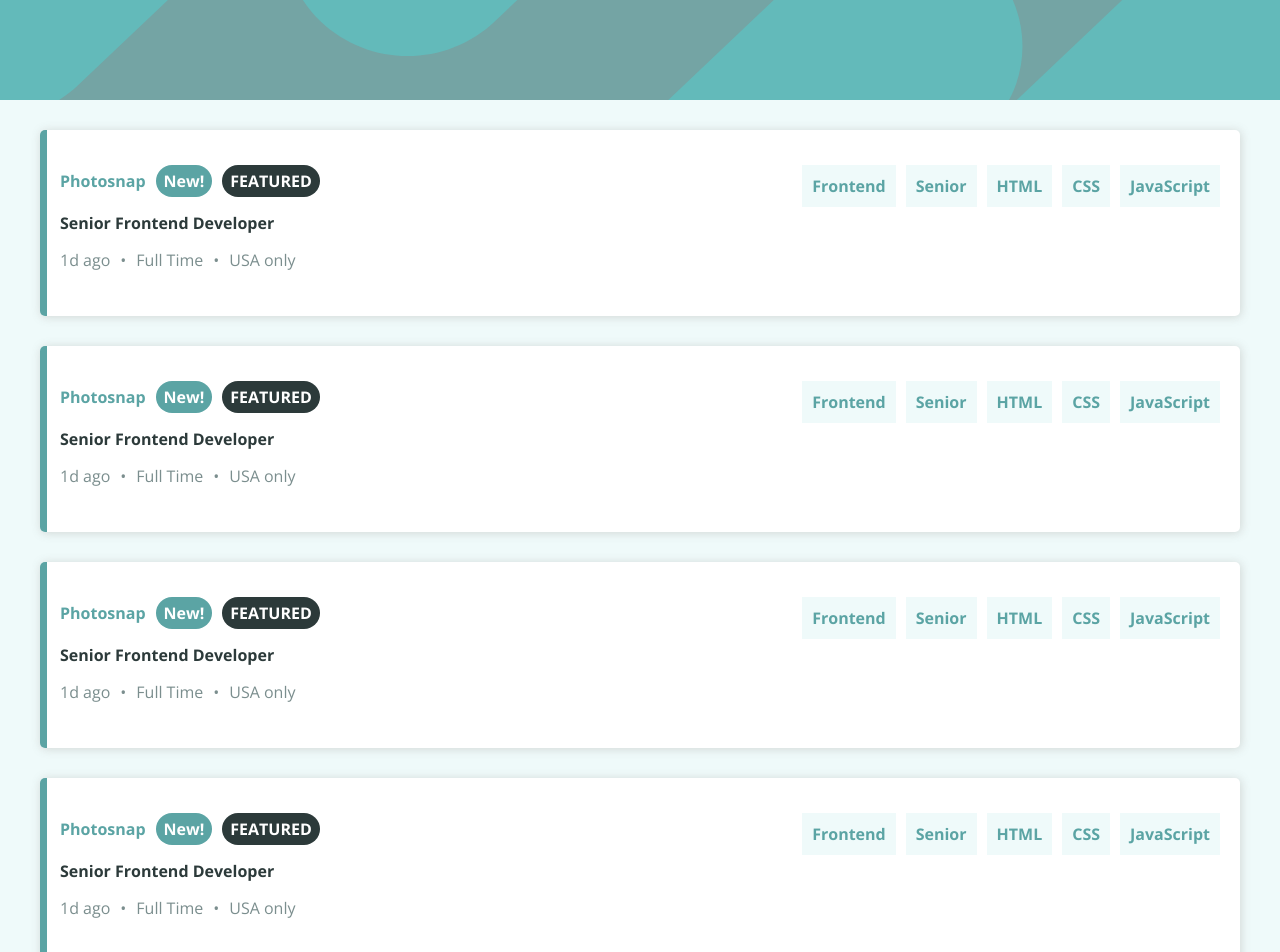
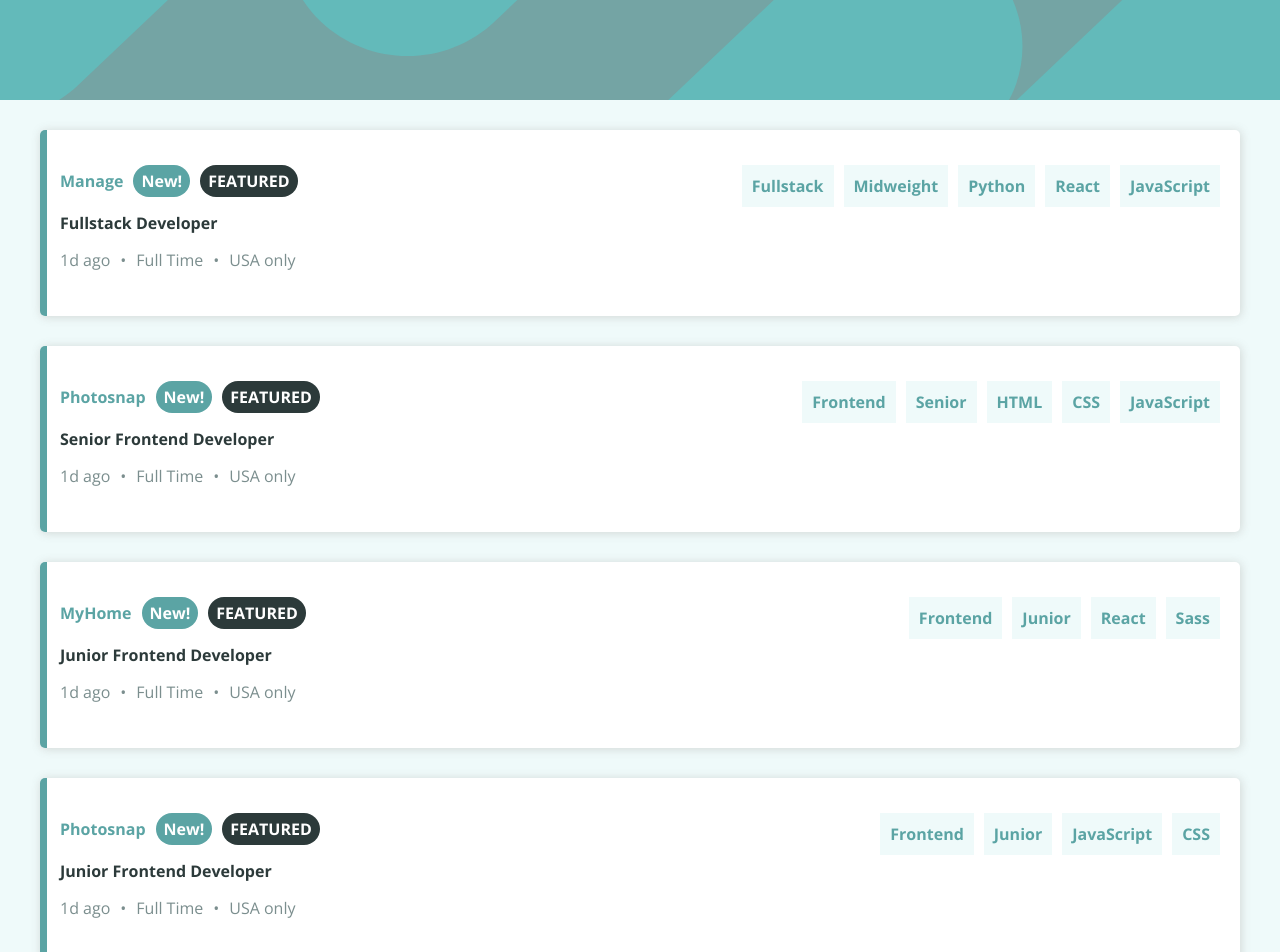
Before and after one commit to Olayinka-2/static-job-listing, a React (Vite) app: page / in a window 1280 px wide. Shown: the top 952 px of the page. Built offline with nearby package versions, Linux system fonts and the light colour scheme.

Commit message:
Add all the job sections

```diff
--- a/src/App.jsx
+++ b/src/App.jsx
@@ -1,124 +1,19 @@
-import Header from './components/Header.jsx'
+import Header from './components/Header.jsx';
+import jobTitles from './components/jobTitle.jsx';
+import JobCard from './components/jobCard.jsx';
 
 function App() {
-  const jobTitles = [
-    {title: "Senior Frontend Developer", name: "Photosnap", new: "New!", feature: "FEATURED", skills: ["Frontend", "Senior", "HTML", "CSS", "JavaScript"]},
-  ];
-
-
+  const jobDisplay = jobTitles;
   return (
     <>
     <Header/>
     <main>
       <div className="job-postings">
         {
-          jobTitles.map((job, index) => (
-            <div key={index} className="job-container">
-              <div className="post-styling"></div>
-              <div className="description">
-                <div className="class">
-                  <p className="class-name">{job.name}</p>
-                  <p className="class-new">{job.new}</p>
-                  <p className="class-featured">{job.feature}</p>
-                </div>
-                <p className="job-title">{job.title}</p>
-                <div className="job-info">
-                  <p>1d ago</p>
-                  <p>&bull;</p>
-                  <p>Full Time</p>
-                  <p>&bull;</p>
-                  <p>USA only</p>
-                </div>
-                <hr className="horizontal" />
-              </div>
-              <div className="job-skills">
-                {
-                  job.skills.map((skill, index) => (
-                    <p className="skills" key={index}>{skill}</p>
-                  ))
-                }
-              </div>
-        </div>
+          jobDisplay.map((job, index) => (
+            <JobCard key={index} job={job} />
           ))
         }
-        <div className="job-container">
-          <div className="post-styling"></div>
-          <div className="description">
-            <div className="class">
-              <p className="class-name">Photosnap</p>
-              <p className="class-new">New!</p>
-              <p className="class-featured">FEATURED</p>
-            </div>
-            <p className="job-title">Senior Frontend Developer</p>
-            <div className="job-info">
-              <p>1d ago</p>
-              <p>&bull;</p>
-              <p>Full Time</p>
-              <p>&bull;</p>
-              <p>USA only</p>
-            </div>
-            <hr className="horizontal" />
-          </div>
-          <div className="job-skills">
-            <p className="skills">Frontend</p>
-            <p className="skills">Senior</p>
-            <p className="skills">HTML</p>
-            <p className="skills">CSS</p>
-            <p className="skills">JavaScript</p>
-          </div>
-        </div>
-        <div className="job-container">
-          <div className="post-styling"></div>
-          <div className="description">
-            <div className="class">
-              <p className="class-name">Photosnap</p>
-              <p className="class-new">New!</p>
-              <p className="class-featured">FEATURED</p>
-            </div>
-            <p className="job-title">Senior Frontend Developer</p>
-            <div className="job-info">
-              <p>1d ago</p>
-              <p>&bull;</p>
-              <p>Full Time</p>
-              <p>&bull;</p>
-              <p>USA only</p>
-            </div>
-            <hr className="horizontal" />
-          </div>
-          <div className="job-skills">
-            <p className="skills">Frontend</p>
-            <p className="skills">Senior</p>
-            <p className="skills">HTML</p>
-            <p className="skills">CSS</p>
-            <p className="skills">JavaScript</p>
-          </div>
-        </div>
-        <div className="job-container">
-          <div className="post-styling"></div>
-          <div className="description">
-            <div className="class">
-              <p className="class-name">Photosnap</p>
-              <p className="class-new">New!</p>
-              <p className="class-featured">FEATURED</p>
-            </div>
-            <p className="job-title">Senior Frontend Developer</p>
-            <div className="job-info">
-              <p>1d ago</p>
-              <p>&bull;</p>
-              <p>Full Time</p>
-              <p>&bull;</p>
-              <p>USA only</p>
-            </div>
-            <hr className="horizontal" />
-          </div>
-          <div className="job-skills">
-            <p className="skills">Frontend</p>
-            <p className="skills">Senior</p>
-            <p className="skills">HTML</p>
-            <p className="skills">CSS</p>
-            <p className="skills">JavaScript</p>
-          </div>
-        </div>
       </div>
     </main>
   </>
--- /dev/null
+++ b/src/components/jobCard.jsx
@@ -0,0 +1,35 @@
+function JobCard({ job }) {
+  return (
+    <div className="job-container">
+      <div className="post-styling"></div>
+
+      <div className="description">
+        <div className="class">
+          <p className="class-name">{job.name}</p>
+          {job.isNew && <p className="class-new">New!</p>}
+          {job.isFeatured && <p className="class-featured">FEATURED</p>}
+        </div>
+
+        <p className="job-title">{job.title}</p>
+
+        <div className="job-info">
+          <p>1d ago</p>
+          <p>&bull;</p>
+          <p>Full Time</p>
+          <p>&bull;</p>
+          <p>USA only</p>
+        </div>
+
+        <hr className="horizontal" />
+      </div>
+
+      <div className="job-skills">
+        {job.skills.map((skill, index) => (
+          <p className="skills" key={index}>{skill}</p>
+        ))}
+      </div>
+    </div>
+  );
+}
+
+export default JobCard;
--- /dev/null
+++ b/src/components/jobTitle.jsx
@@ -0,0 +1,84 @@
+const jobTitles = [
+  {
+    id: 1,
+    title: "Fullstack Developer",
+    name: "Manage",
+    isNew: true,
+    isFeatured: true,
+    skills: ["Fullstack", "Midweight", "Python", "React", "JavaScript"]
+  },
+  {
+    id: 2,
+    title: "Senior Frontend Developer",
+    name: "Photosnap",
+    isNew: true,
+    isFeatured: true,
+    skills: ["Frontend", "Senior", "HTML", "CSS", "JavaScript"]
+  },
+  {
+    id: 3,
+    title: "Junior Frontend Developer",
+    name: "MyHome",
+    isNew: true,
+    isFeatured: true,
+    skills: ["Frontend", "Junior", "React", "Sass"]
+  },
+  {
+    id: 4,
+    title: "Junior Frontend Developer",
+    name: "Photosnap",
+    isNew: true,
+    isFeatured: true,
+    skills: ["Frontend", "Junior", "JavaScript", "CSS"]
+  },
+  {
+    id: 5,
+    title: "Software Engineer",
+    name: "Loop Studios",
+    isNew: true,
+    isFeatured: true,
+    skills: ["Fullstack", "Midweight", "JavaScript", "Ruby", "Sass"]
+  },
+  {
+    id: 6,
+    title: "Junior Backend Developer",
+    name: "FaceIt",
+    isNew: true,
+    isFeatured: true,
+    skills: ["Backend", "Junior", "RoR", "Ruby"]
+  },
+  {
+    id: 7,
+    title: "Junior Developer",
+    name: "Shortly",
+    isNew: true,
+    isFeatured: true,
+    skills: ["Frontend", "Junior", "HTML", "JavaScript", "Sass"]
+  },
+  {
+    id: 8,
+    title: "Junior Frontend Developer",
+    name: "Insure",
+    isNew: true,
+    isFeatured: true,
+    skills: ["Frontend", "Junior", "Vue", "JavaScript", "Sass"]
+  },
+  {
+    id: 9,
+    title: "Full Stack Engineer",
+    name: "Eyecam Co.e",
+    isNew: true,
+    isFeatured: true,
+    skills: ["Fullstack", "Midweight", "Python", "JavaScript", "Django"]
+  },
+  {
+    id: 10,
+    title: "Front-end Dev",
+    name: "The Air Filter Company",
+    isNew: true,
+    isFeatured: true,
+    skills: ["Frontend", "Junior", "Sass", "JavaScript", "React"]
+  }
+];
+
+export default jobTitles;
```
